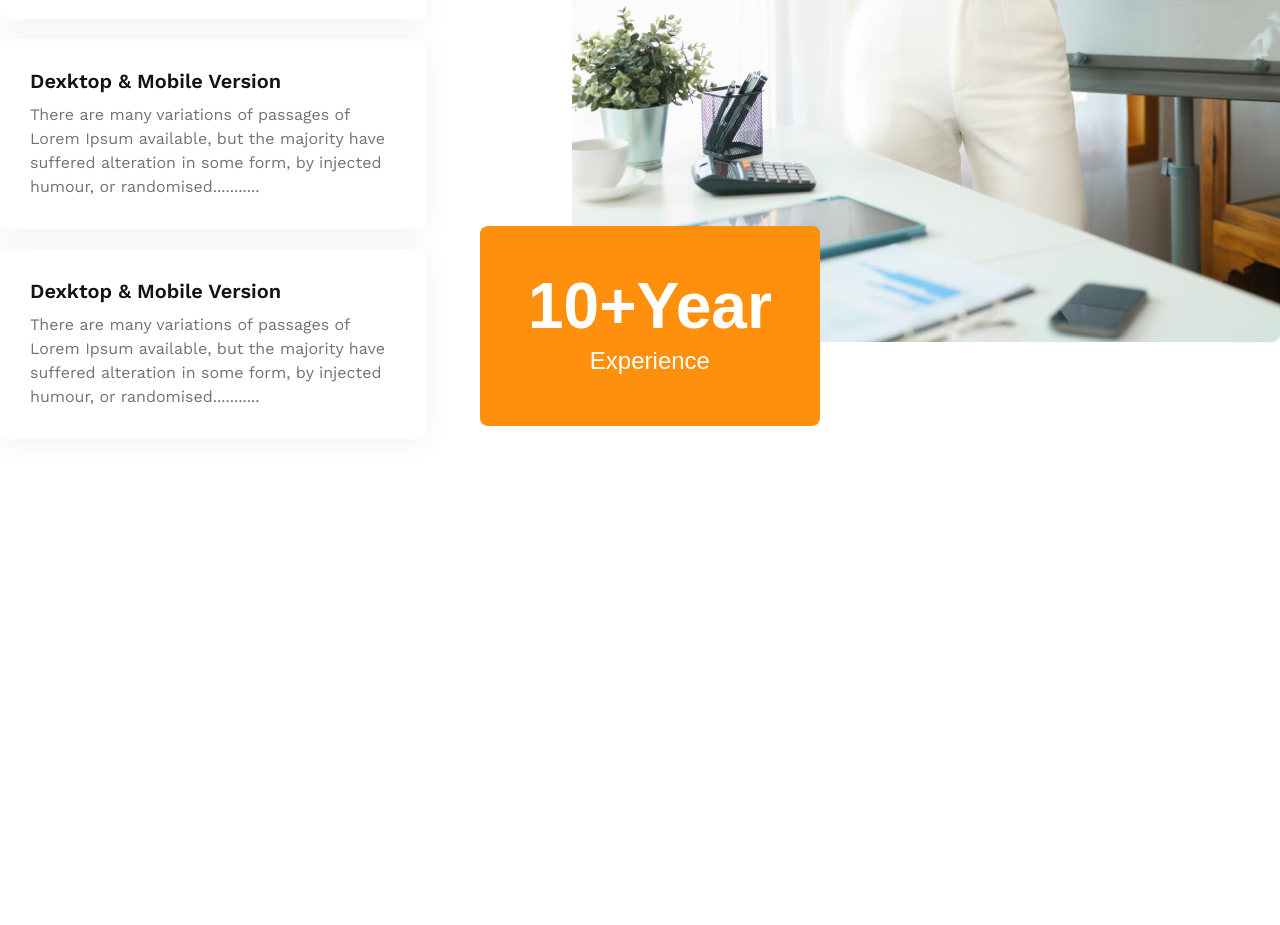
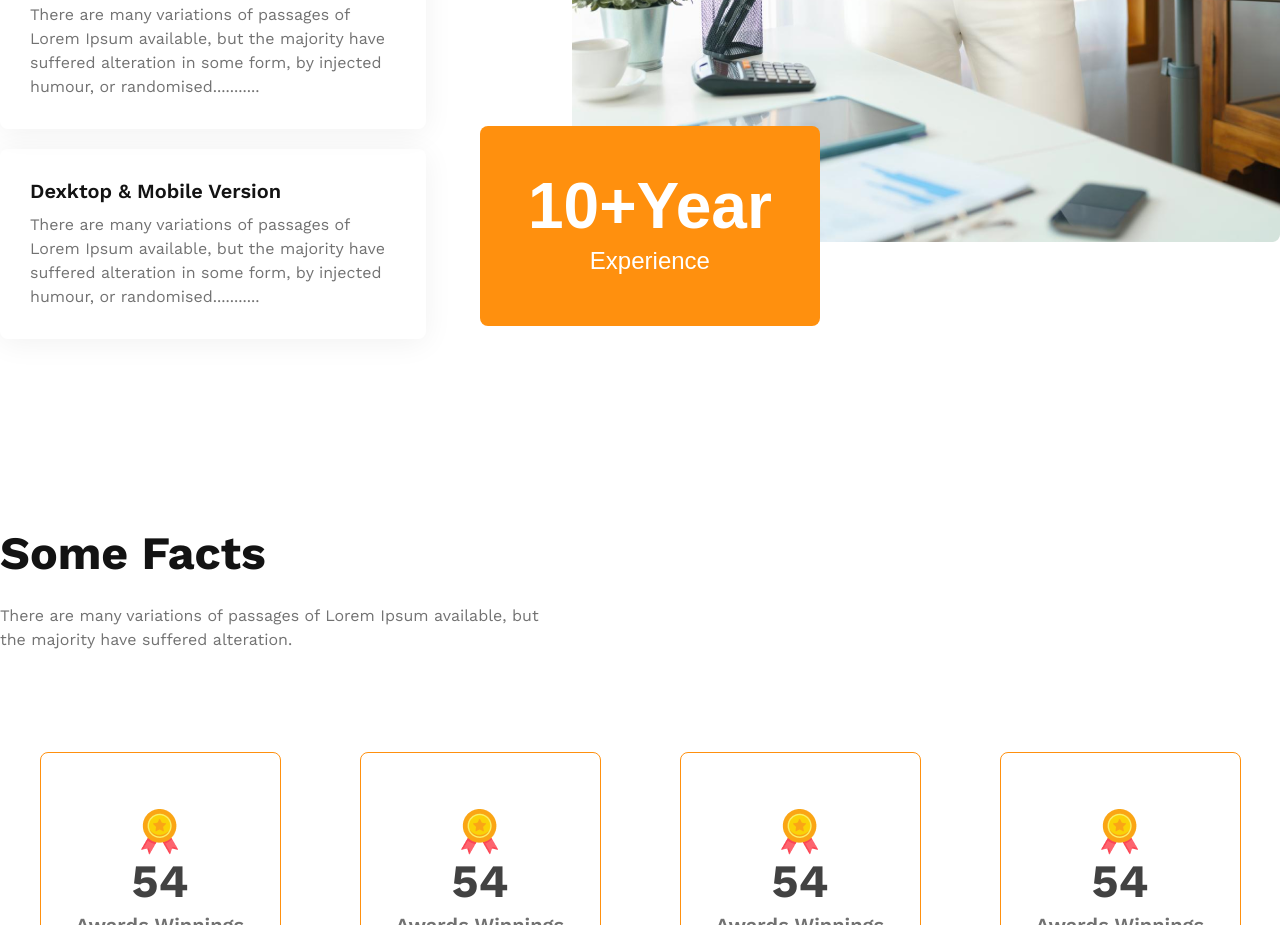
Before and after one commit to mdsobujhossen/g3-architects-responsive, a plain HTML site: page index.html in a window 1280 px wide. Shown: the part 2822-3747 px from the top of the page. Before the commit the page ends 3368 px from the top, so only its background shows below. Drawn offline with nearby package versions, Linux system fonts and the light colour scheme.

Commit message:
added fact section

```diff
--- a/index.html
+++ b/index.html
@@ -91,6 +91,45 @@
                 <button class="btn-primary big-button"><span class="big-text">10+Year</span> <br> Experience</button>
             </div>
          </section>
+         <!-- fact section -->
+         <section id="fact-section" class="container">
+            <h3 class="heading-45">Some Facts</h3>
+            <p class="fact-description">There are many variations of passages of Lorem Ipsum available, but  the majority have suffered alteration.</p>
+            <div class="fact-card-container ">
+                <div class="fact-card">
+                    <div class="">
+                        <img src="images/icons/ribon.png" alt="">
+                        <p class="fact-card-title heading-45">54</p>
+                        <p class="card-description">Awards Winnings
+                        </p>
+                    </div>
+                </div>
+                <div class="fact-card">
+                    <div class="">
+                        <img src="images/icons/ribon.png" alt="">
+                        <p class="fact-card-title heading-45">54</p>
+                        <p class="card-description">Awards Winnings
+                        </p>
+                    </div>
+                </div>
+                <div class="fact-card">
+                    <div class="">
+                        <img src="images/icons/ribon.png" alt="">
+                        <p class="fact-card-title heading-45">54</p>
+                        <p class="card-description">Awards Winnings
+                        </p>
+                    </div>
+                </div>
+                <div class="fact-card">
+                    <div class="">
+                        <img src="images/icons/ribon.png" alt="">
+                        <p class="fact-card-title heading-45">54</p>
+                        <p class="card-description">Awards Winnings
+                        </p>
+                    </div>
+                </div>
+            </div>
+         </section>
     </main>
 </body>
 </html>
--- a/style.css
+++ b/style.css
@@ -19,7 +19,7 @@ body p{
 
 /* shared style  */
 main section{
-    padding-top: 130px;
+    padding-top: 80px;
 }
 .container{
     max-width: 1440px;
@@ -187,3 +187,43 @@ header{
     left: -92px;
     top: -120px;
 }
+
+
+
+/* fact section */
+#fact-section .fact-description{
+    width: 542px;
+    margin-top: 24px;
+}
+#fact-section .fact-card-container{
+    margin-top: 100px;
+    display: grid;
+    grid-template-columns: repeat(4,241px);
+    grid-template-rows: 241px;
+    justify-content: space-around;
+}
+#fact-section .fact-card-container .fact-card{
+    display: flex;
+    justify-content: center;
+    align-items: center;
+    border: 1px solid #FF900E;
+    border-radius: 8px;
+}
+#fact-section .fact-card-container .fact-card div{
+    justify-content: center;
+    align-items: center;
+    text-align: center;
+}
+#fact-section .fact-card-container .fact-card div img{
+    max-width: 2.9rem;
+    margin-bottom: 10px;
+}
+#fact-section .fact-card-container .fact-card .fact-card-title{
+    color: #424242;
+    margin-bottom: 20px;
+}
+#fact-section .fact-card-container .fact-card .card-description{
+    color: #727272;
+    font-size: 1.25rem;
+    font-weight: 600;
+}
```
